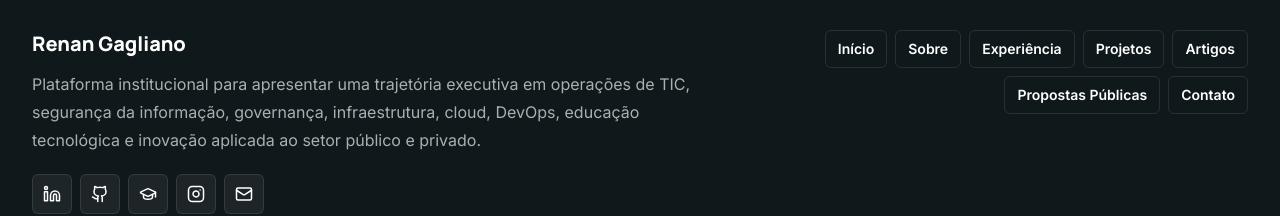
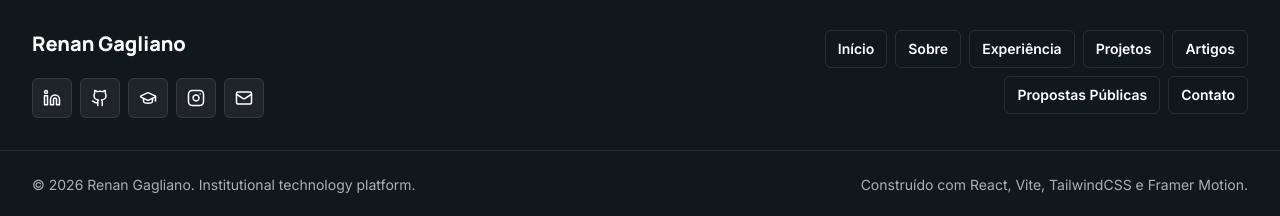
Before and after one commit to renangagliano/renan-gagliano-platform, a React (Vite) app: page / in a window 1280 px wide. Shown: the part 2378-2594 px from the top of the page. Built offline with nearby package versions, Linux system fonts and the light colour scheme; no server answers.

Commit message:
Refine footer copy and remove duplicated institutional text

```diff
--- a/src/components/Footer.jsx
+++ b/src/components/Footer.jsx
@@ -11,7 +11,7 @@
       <div className="container-pad grid gap-8 md:grid-cols-[1.3fr_1fr] md:items-start">
         <div>
           <p className="font-display text-xl font-extrabold">{t.identity.name}</p>
-          <p className="mt-3 max-w-2xl leading-7 muted">{t.identity.summary}</p>
+          <p className="mt-3 max-w-2xl leading-7 muted">{t.identity.footerSummary}</p>
           <div className="mt-5 flex flex-wrap gap-2">
             {socials.map((social) => (
               <a
```
